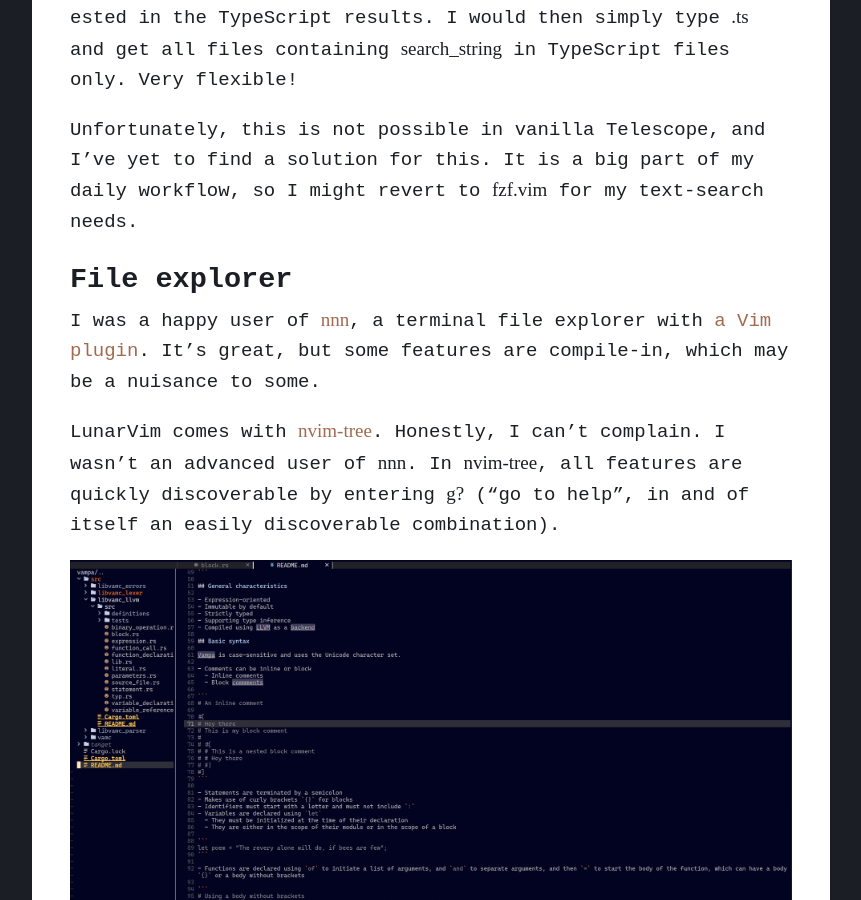
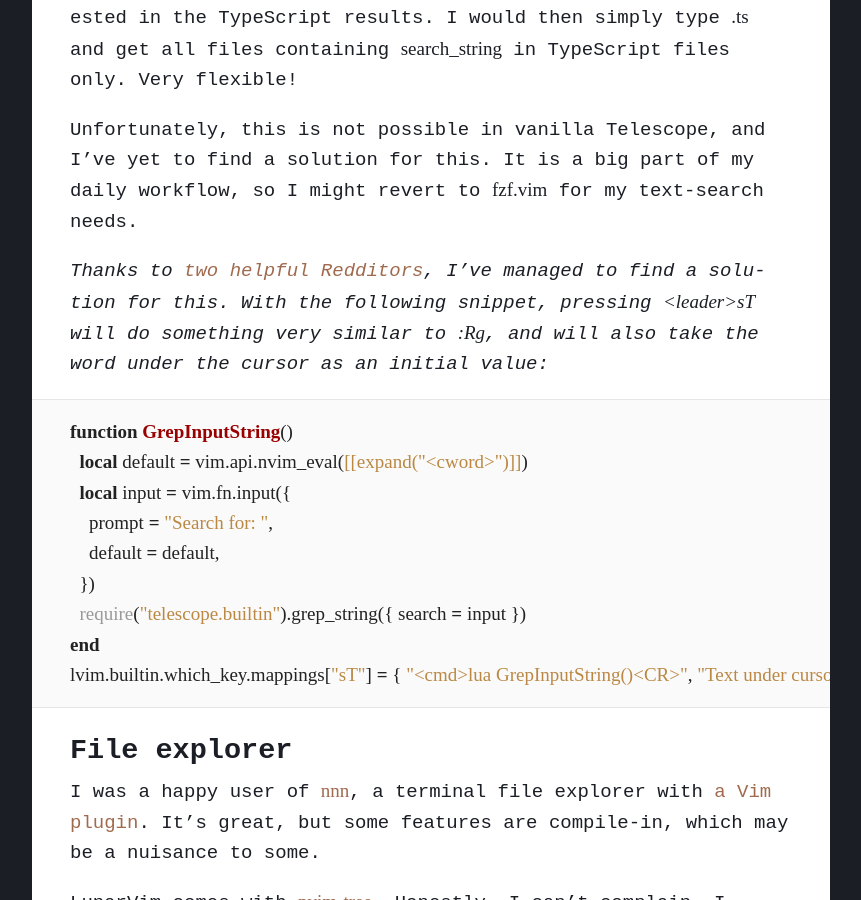
Before and after one commit to fnune/fnune.github.io, a Jekyll site: the page built from _posts/2021-11-20-nuking-most-of-my-vimrc-and-just-using-lunarvim.markdown, in a window 1280 px wide and 900 px high, scrolled down 4101 px. Shown: the whole window, without its empty margins (209-1070 px from the left). Built offline with Jekyll 4.4.1, drawn with Linux system fonts in a browser that asks for light colours; some web fonts are replaced.

Commit message:
Add fix for :Rg from Reddit

````diff
--- a/_posts/2021-11-20-nuking-most-of-my-vimrc-and-just-using-lunarvim.markdown
+++ b/_posts/2021-11-20-nuking-most-of-my-vimrc-and-just-using-lunarvim.markdown
@@ -78,6 +78,22 @@ This would pop up a view similar to Telescope, and I could fuzzy-filter _the sea
 
 Unfortunately, this is not possible in vanilla Telescope, and I've yet to find a solution for this. It is a big part of my daily workflow, so I might revert to `fzf.vim` for my text-search needs.
 
+<div id="grep-input-string" />
+
+_Thanks to [two helpful Redditors](https://old.reddit.com/r/neovim/comments/qysjgf/nuking_most_of_my_vimrc_and_just_using_lunarvim/hlkxhjl/), I've managed to find a solution for this. With the following snippet, pressing `<leader>sT` will do something very similar to `:Rg`, and will also take the word under the cursor as an initial value:_
+
+```lua
+function GrepInputString()
+  local default = vim.api.nvim_eval([[expand("<cword>")]])
+  local input = vim.fn.input({
+    prompt = "Search for: ",
+    default = default,
+  })
+  require("telescope.builtin").grep_string({ search = input })
+end
+lvim.builtin.which_key.mappings["sT"] = { "<cmd>lua GrepInputString()<CR>", "Text under cursor" }
+```
+
 ## File explorer
 
 I was a happy user of [`nnn`](https://github.com/jarun/nnn), a terminal file explorer with [a Vim plugin](https://github.com/mcchrish/nnn.vim). It's great, but some features are compile-in, which may be a nuisance to some.
````
